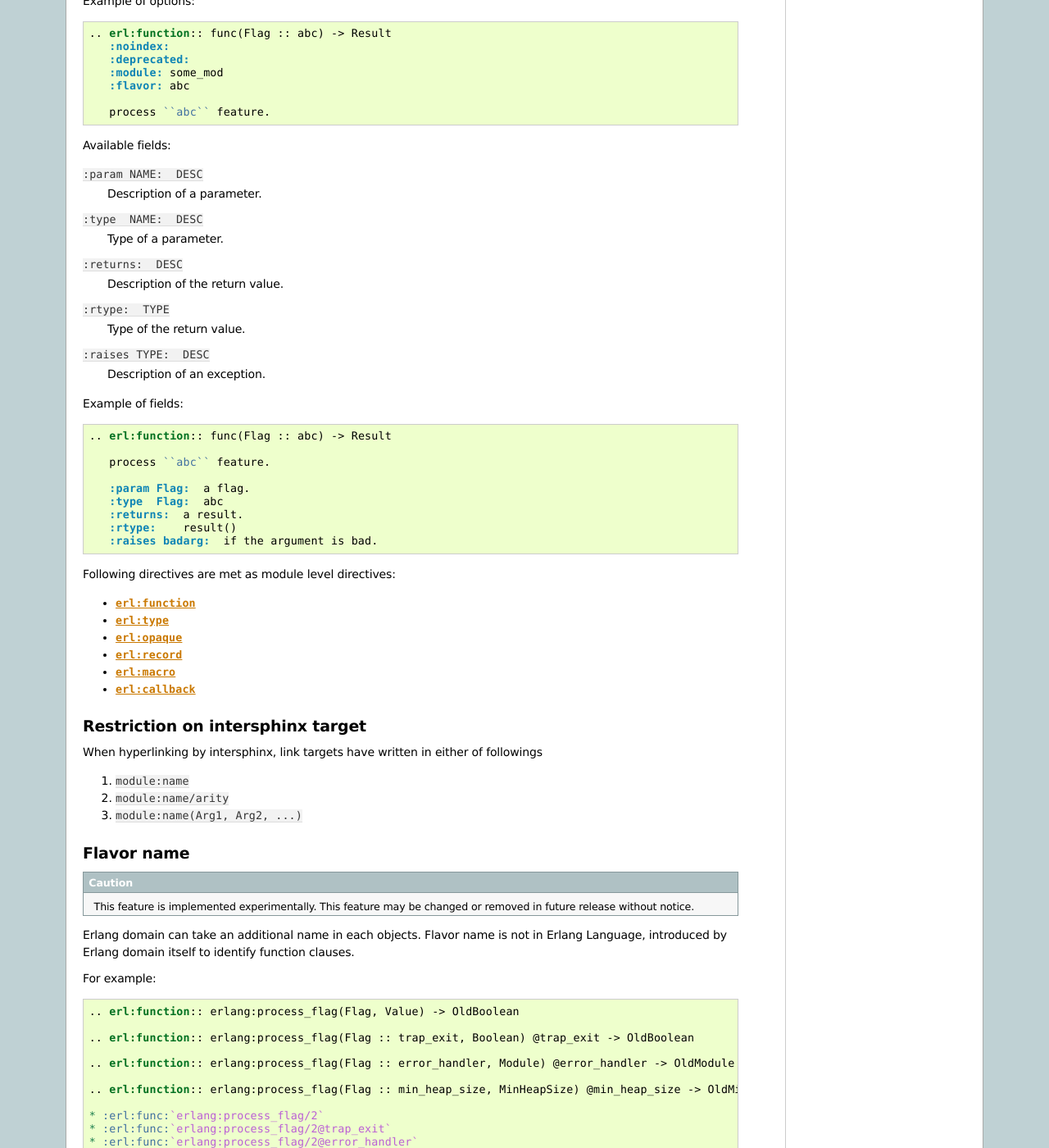
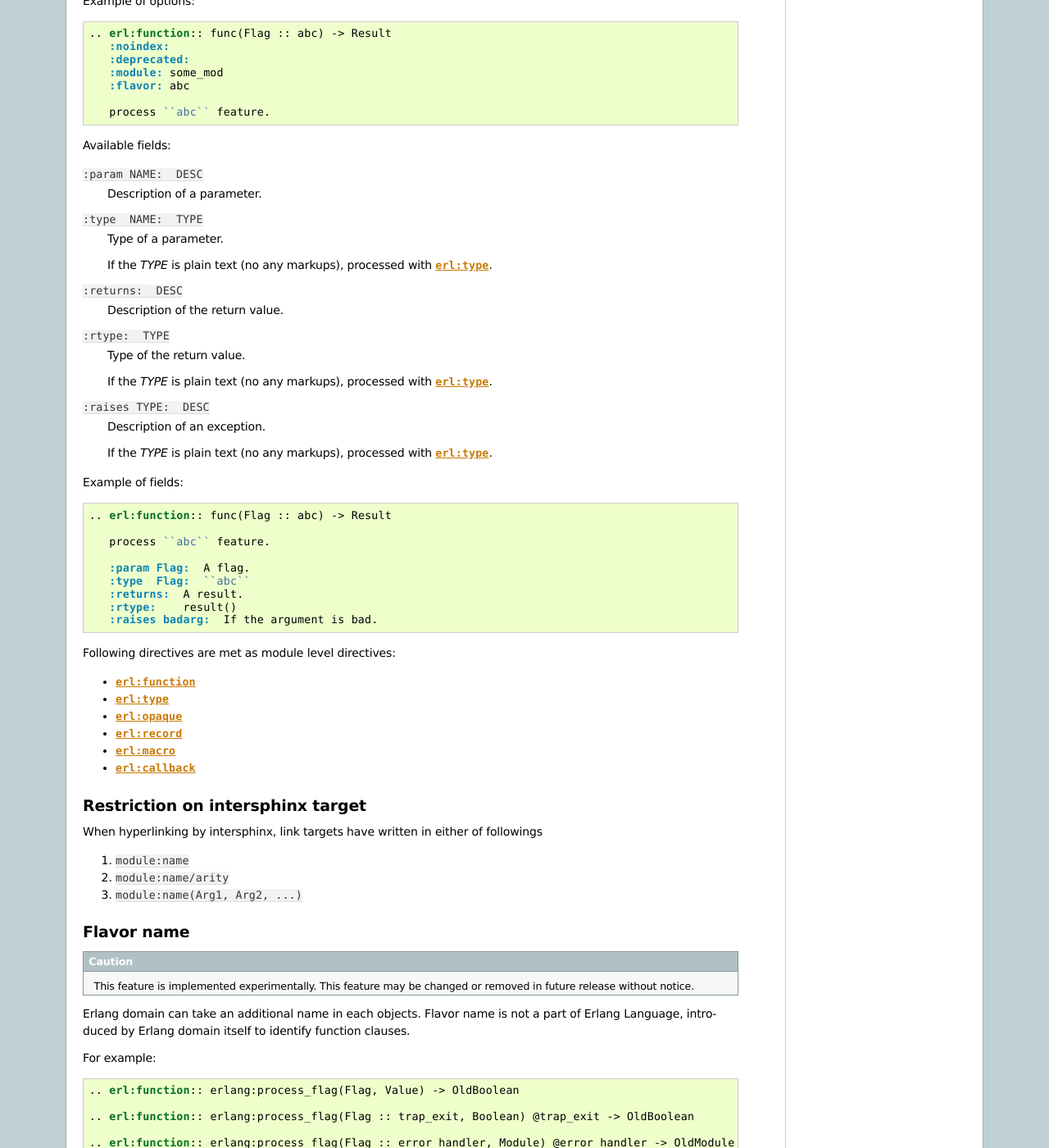
Before and after one commit to hio/sphinx-erlangdomain, a Sphinx documentation site: the page built from doc/reference.rst, in a window 1280 px wide and 1400 px high, scrolled down 6677 px. Shown: the whole window at 82% size. Built offline with Sphinx 7.4.7, drawn with Linux system fonts in a browser that asks for light colours; some of the changed text lies outside the part shown.

Commit message:
update doc.

```diff
--- /dev/null
+++ b/doc/changelog.rst
@@ -0,0 +1,5 @@
+=========
+ChangeLog
+=========
+
+.. include:: ../CHANGES
--- /dev/null
+++ b/doc/readme.rst
@@ -0,0 +1,6 @@
+======
+README
+======
+
+.. include:: ../README.rst
+  :start-line: 4
--- a/doc/reference.rst
+++ b/doc/reference.rst
@@ -74,7 +74,7 @@
 
          :param Chars:  characters to be output.
          :type  Chars:  unicode:chardata()
-         :rtype:  ok
+         :rtype:  ``ok``
 
       .. erl:function:: format(Fmt[, Args]) -> ok
 
@@ -83,8 +83,8 @@
          :param Fmt:   format string.
          :type  Fmt:   io:format()
          :param Args:  characters to be output.
-         :type  Args:  [term()]
-         :rtype:  ok
+         :type  Args:  [:erl:type:`term()`]
+         :rtype:  ``ok``
 
       .. erl:function:: format(Device, Fmt, Args) -> ok
 
@@ -95,8 +95,8 @@
          :param Fmt:     format string.
          :type  Fmt:     io:format()
          :param Args:    characters to be output.
-         :type  Args:    [term()]
-         :rtype: ok
+         :type  Args:    [:erl:type:`term()`]
+         :rtype: ``ok``
 
    These functions can be referenced by :rst:role:`erl:func`, for example::
 
@@ -195,9 +195,9 @@
      .. erl:record:: #file_info{}
 
         :param size:  size of the file.
-        :type  size:  non_neg_integer() | undefined
+        :type  size:  :type:`non_neg_integer()` | undefined
         :param type:  type of the file.
-        :type  type:  device | directory | other | regular | symlink | undefined
+        :type  type:  ``device`` | ``directory`` | ``other`` | ``regular`` | ``symlink`` | ``undefined``
 
         ...
 
@@ -240,9 +240,9 @@
         not equal, an informative exception will be generated.
 
         :param Expect:  an expected value.
-        :type  Expect:  A
+        :type  Expect:  *A*
         :param Expr:    an actual value.
-        :type  Expr:    A
+        :type  Expr:    *A*
 
 
    Macros can be referenced by :rst:role:`erl:macro`, for example::
@@ -277,8 +277,8 @@
         :param State:  current state.
         :type  State:  term()
         :rtype:
-          {ok, NewState} | {ok, NewState, hibernate}
-          | {swap_handler, Args1, NewState, Handler2, Args2} | remove_handler
+          {``ok``, *NewState*} | {``ok``, *NewState*, ``hibernate``}
+          | {``swap_handler``, *Args1*, *NewState*, *Handler2*, *Args2*} | ``remove_handler``
 
    Callbacks can be referenced by :rst:role:`erl:callback`, for example::
 
@@ -421,14 +421,27 @@
 
 ``:param NAME:  DESC``
   Description of a parameter.
-``:type  NAME:  DESC``
+
+``:type  NAME:  TYPE``
   Type of a parameter.
+
+  If the *TYPE* is plain text (no any markups), processed with
+  :rst:role:`erl:type`.
+
 ``:returns:  DESC``
   Description of the return value.
+
 ``:rtype:  TYPE``
   Type of the return value.
+
+  If the *TYPE* is plain text (no any markups), processed with
+  :rst:role:`erl:type`.
+
 ``:raises TYPE:  DESC``
   Description of an exception.
+
+  If the *TYPE* is plain text (no any markups), processed with
+  :rst:role:`erl:type`.
 
 Example of fields::
 
@@ -436,11 +449,11 @@
 
      process ``abc`` feature.
 
-     :param Flag:  a flag.
-     :type  Flag:  abc
-     :returns:  a result.
+     :param Flag:  A flag.
+     :type  Flag:  ``abc``
+     :returns:  A result.
      :rtype:    result()
-     :raises badarg:  if the argument is bad.
+     :raises badarg:  If the argument is bad.
 
 Following directives are met as module level directives:
 
@@ -471,8 +484,8 @@
   This feature may be changed or removed in future release without notice.
 
 Erlang domain can take an additional name in each objects.
-Flavor name is not in Erlang Language, introduced by Erlang domain itself to
-identify function clauses.
+Flavor name is not a part of Erlang Language, introduced by Erlang domain
+itself to identify function clauses.
 
 For example::
 
@@ -491,3 +504,10 @@
 
 These clauses are identified by the portion of ``@trap_exit`` or
 ``@error_handler``, not by the erlang code ``Flag :: trap_exit``.
+
+It can be wrapped with brackets (``[`` and ``]``) to hide from document
+texts. e.g.::
+
+  .. erl:function:: erlang:process_flag(Flag :: trap_exit, Boolean) [@trap_exit] -> OldBoolean
+
+  * :erl:func:`erlang:process_flag/2[@trap_exit]`
```
Also changed, not shown: other parts of doc/reference.rst (+1 -1 lines), doc/index.rst (+5 -10 lines).
